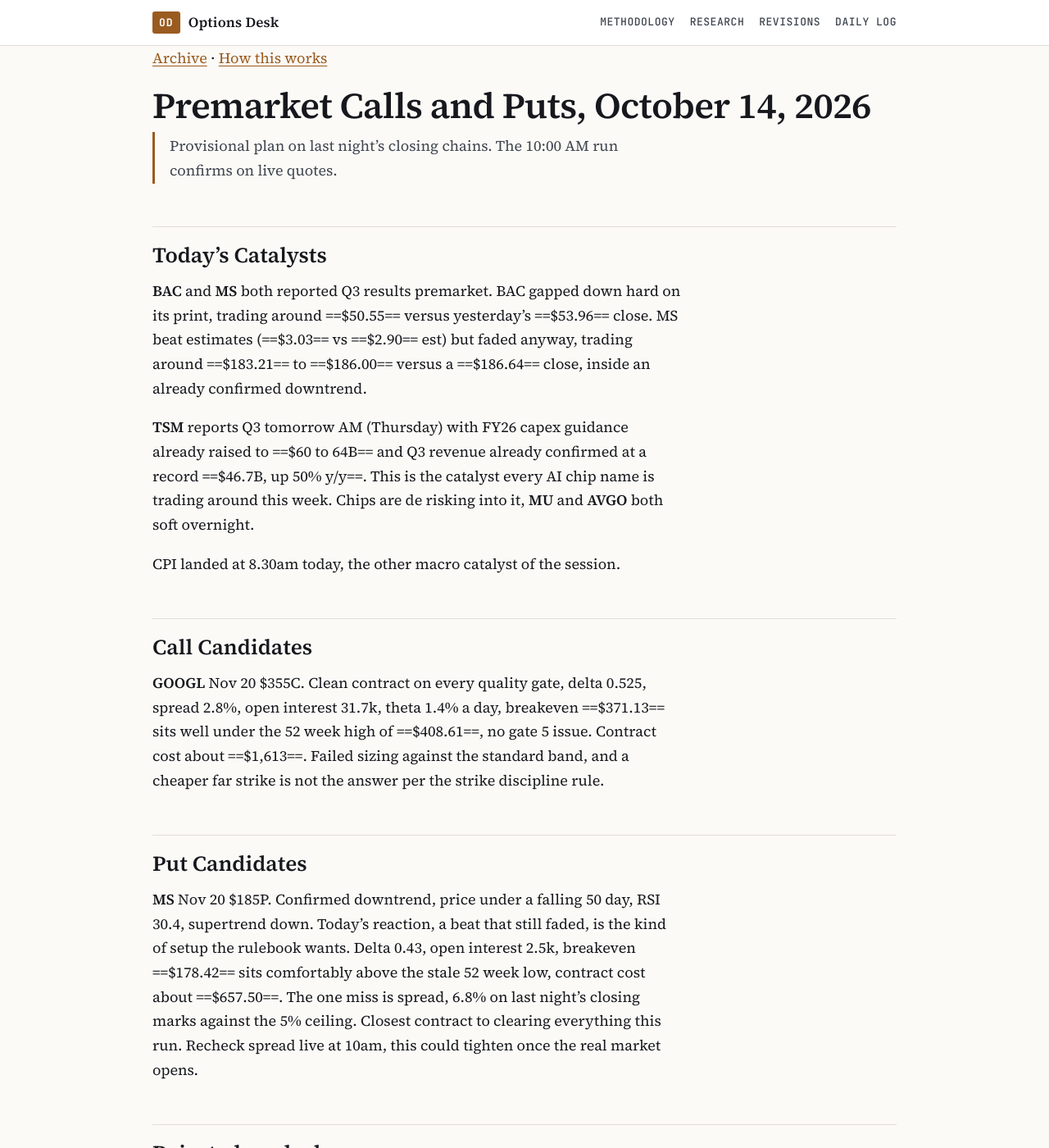
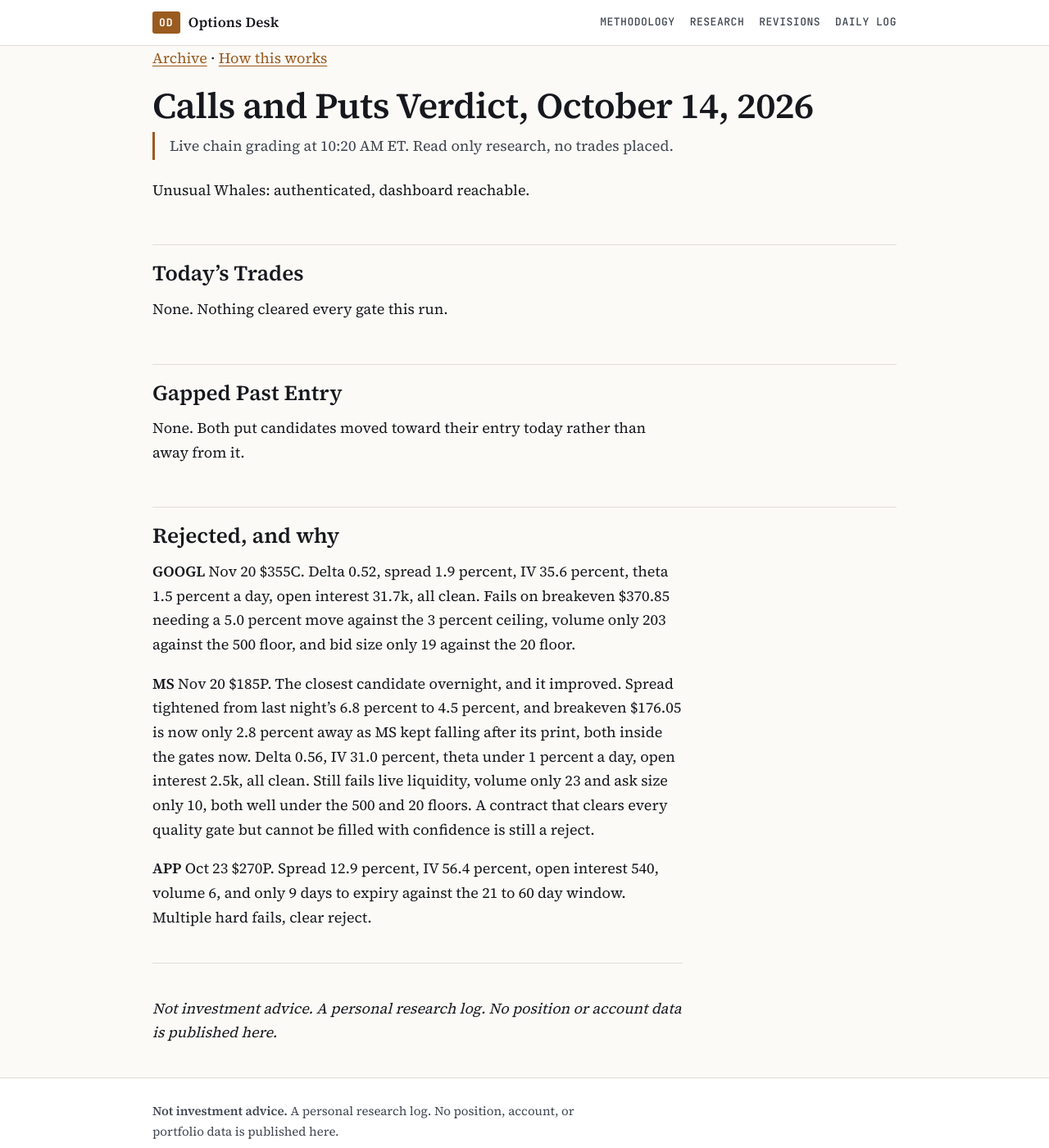
Before and after one commit to carolinehutchins05-prog/options-desk, a Jekyll site: the page built from index.md, in a window 1280 px wide and 1400 px high. Shown: the whole window at 82% size. Built offline with Jekyll 4.4.1, drawn with Linux system fonts in a browser that asks for light colours; some of the changed text lies outside the part shown.

Commit message:
Live Verdict, 2026-10-14
Co-Authored-By: Claude Opus 5 <noreply@anthropic.com>

```diff
--- a/index.md
+++ b/index.md
@@ -6,30 +6,24 @@ title: Options Desk
 [Archive](archive/) · [How this works](https://github.com/carolinehutchins05-prog/options-desk#readme)
 
 
-# Premarket Calls and Puts, October 14, 2026
-> Provisional plan on last night's closing chains. The 10:00 AM run confirms on live quotes.
+# Calls and Puts Verdict, October 14, 2026
+> Live chain grading at 10:20 AM ET. Read only research, no trades placed.
 
-## Today's Catalysts
-**BAC** and **MS** both reported Q3 results premarket. BAC gapped down hard on its print, trading around ==$50.55== versus yesterday's ==$53.96== close. MS beat estimates (==$3.03== vs ==$2.90== est) but faded anyway, trading around ==$183.21== to ==$186.00== versus a ==$186.64== close, inside an already confirmed downtrend.
+Unusual Whales: authenticated, dashboard reachable.
 
-**TSM** reports Q3 tomorrow AM (Thursday) with FY26 capex guidance already raised to ==$60 to 64B== and Q3 revenue already confirmed at a record ==$46.7B, up 50% y/y==. This is the catalyst every AI chip name is trading around this week. Chips are de risking into it, **MU** and **AVGO** both soft overnight.
+## Today's Trades
+None. Nothing cleared every gate this run.
 
-CPI landed at 8.30am today, the other macro catalyst of the session.
-
-## Call Candidates
-**GOOGL** Nov 20 $355C. Clean contract on every quality gate, delta 0.525, spread 2.8%, open interest 31.7k, theta 1.4% a day, breakeven ==$371.13== sits well under the 52 week high of ==$408.61==, no gate 5 issue. Contract cost about ==$1,613==. Failed sizing against the standard band, and a cheaper far strike is not the answer per the strike discipline rule.
-
-## Put Candidates
-**MS** Nov 20 $185P. Confirmed downtrend, price under a falling 50 day, RSI 30.4, supertrend down. Today's reaction, a beat that still faded, is the kind of setup the rulebook wants. Delta 0.43, open interest 2.5k, breakeven ==$178.42== sits comfortably above the stale 52 week low, contract cost about ==$657.50==. The one miss is spread, 6.8% on last night's closing marks against the 5% ceiling. Closest contract to clearing everything this run. Recheck spread live at 10am, this could tighten once the real market opens.
+## Gapped Past Entry
+None. Both put candidates moved toward their entry today rather than away from it.
 
 ## Rejected, and why
-- **AAPL** Nov 20 $360C, gate 5. Printed a new 52 week high ==$348.15== yesterday, one session ago. Otherwise clean, price above a rising 50 day, RSI 59, but chasing a fresh high is the single mistake the rulebook exists to prevent.
-- **MU** Nov 20 $950P, gate 1. Bid size 1 on the put, fills on entry and traps on exit.
-- **AVGO** Nov 20 $360P and $350P, sizing. Both strikes checked. The nearer strike is the better contract on every other gate, but the answer to a size miss is no trade, not a cheaper strike.
-- **TSM**, gate 7. Reports its own earnings tomorrow AM, not yet released. Trading it now is a forecast dressed up as a trade.
+**GOOGL** Nov 20 $355C. Delta 0.52, spread 1.9 percent, IV 35.6 percent, theta 1.5 percent a day, open interest 31.7k, all clean. Fails on breakeven $370.85 needing a 5.0 percent move against the 3 percent ceiling, volume only 203 against the 500 floor, and bid size only 19 against the 20 floor.
 
----
-The tape is set up for a rotation story, mega cap tech diverging higher while chips de risk ahead of TSM's print and banks mostly fade their own beats. What would break this: a strong TSM beat tomorrow with bullish 2027 margin guidance could reverse the chip weakness fast, and a disappointing read-through from BAC's miss into the rest of bank earnings could spread risk off beyond financials.
+**MS** Nov 20 $185P. The closest candidate overnight, and it improved. Spread tightened from last night's 6.8 percent to 4.5 percent, and breakeven $176.05 is now only 2.8 percent away as MS kept falling after its print, both inside the gates now. Delta 0.56, IV 31.0 percent, theta under 1 percent a day, open interest 2.5k, all clean. Still fails live liquidity, volume only 23 and ask size only 10, both well under the 500 and 20 floors. A contract that clears every quality gate but cannot be filled with confidence is still a reject.
+
+**APP** Oct 23 $270P. Spread 12.9 percent, IV 56.4 percent, open interest 540, volume 6, and only 9 days to expiry against the 21 to 60 day window. Multiple hard fails, clear reject.
+
 
 ---
 *Not investment advice. A personal research log. No position or account data is published here.*
```
Also changed, not shown: archive/2026-10-14-verdict.md (added, +22 -0 lines), archive/index.md (+1 -0 lines).
